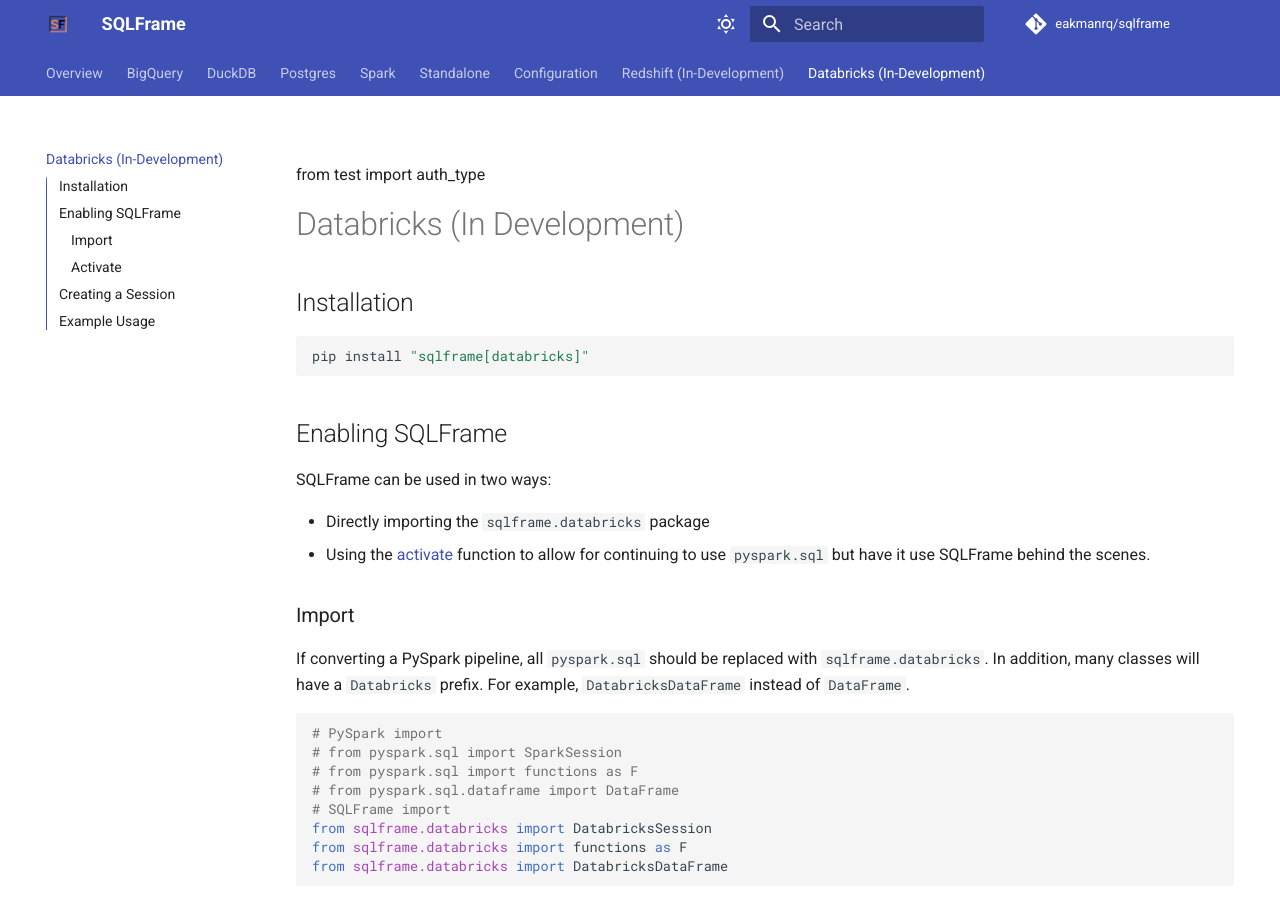
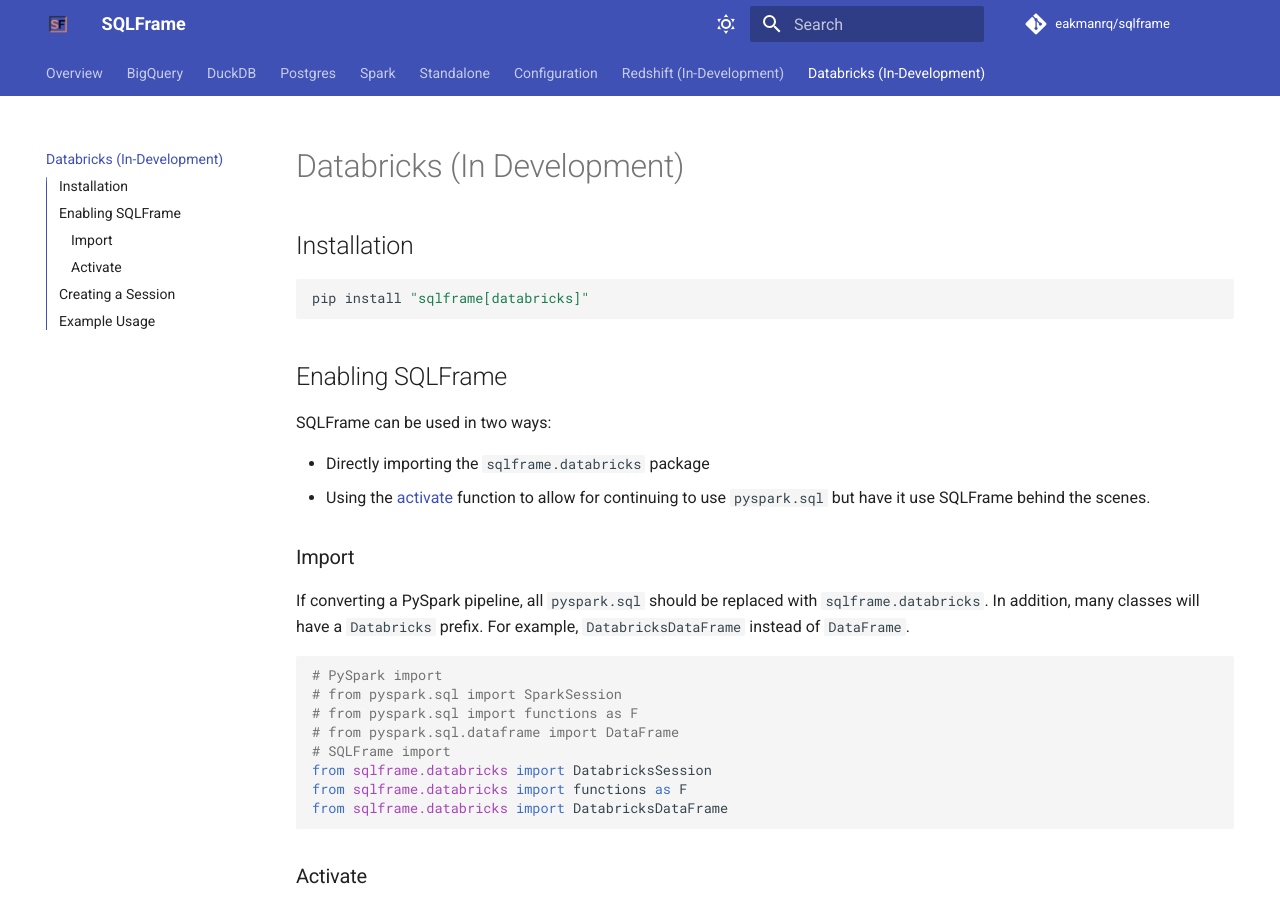
Before and after one commit to eakmanrq/sqlframe, an MkDocs documentation site: the page built from docs/databricks.md, in a window 1280 px wide and 900 px high. Built offline with MkDocs 1.6.1 and Material for MkDocs 9.7.7, drawn with Linux system fonts in a browser that asks for light colours; comment, search, counter and statistics services are not loaded.

Commit message:
Fixed test

```diff
--- a/docs/databricks.md
+++ b/docs/databricks.md
@@ -1,5 +1,3 @@
-from test import auth_type
-
 # Databricks (In Development)
 
 ## Installation
```
Also changed, not shown: 1 other file.
